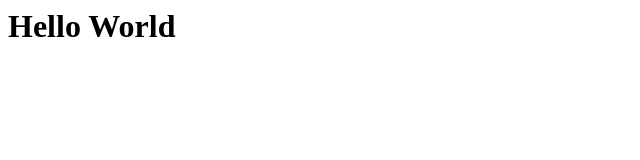
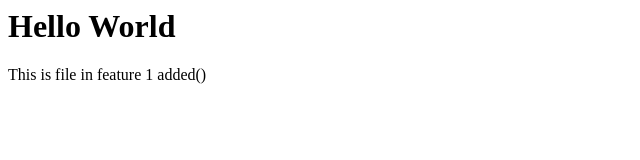
Before and after one commit to vasudeokakade/MyFirstProject, a plain HTML site: page index.html in a window 1280 px wide. Shown: the whole page, without its empty margins (0-640 px from the left). Drawn offline with Linux system fonts and the light colour scheme.

Commit message:
inde file modified

```diff
--- a/index.html
+++ b/index.html
@@ -1 +1,2 @@
 <h1>Hello World</h1>
+<h>This is file in feature 1 added()</h>
```
